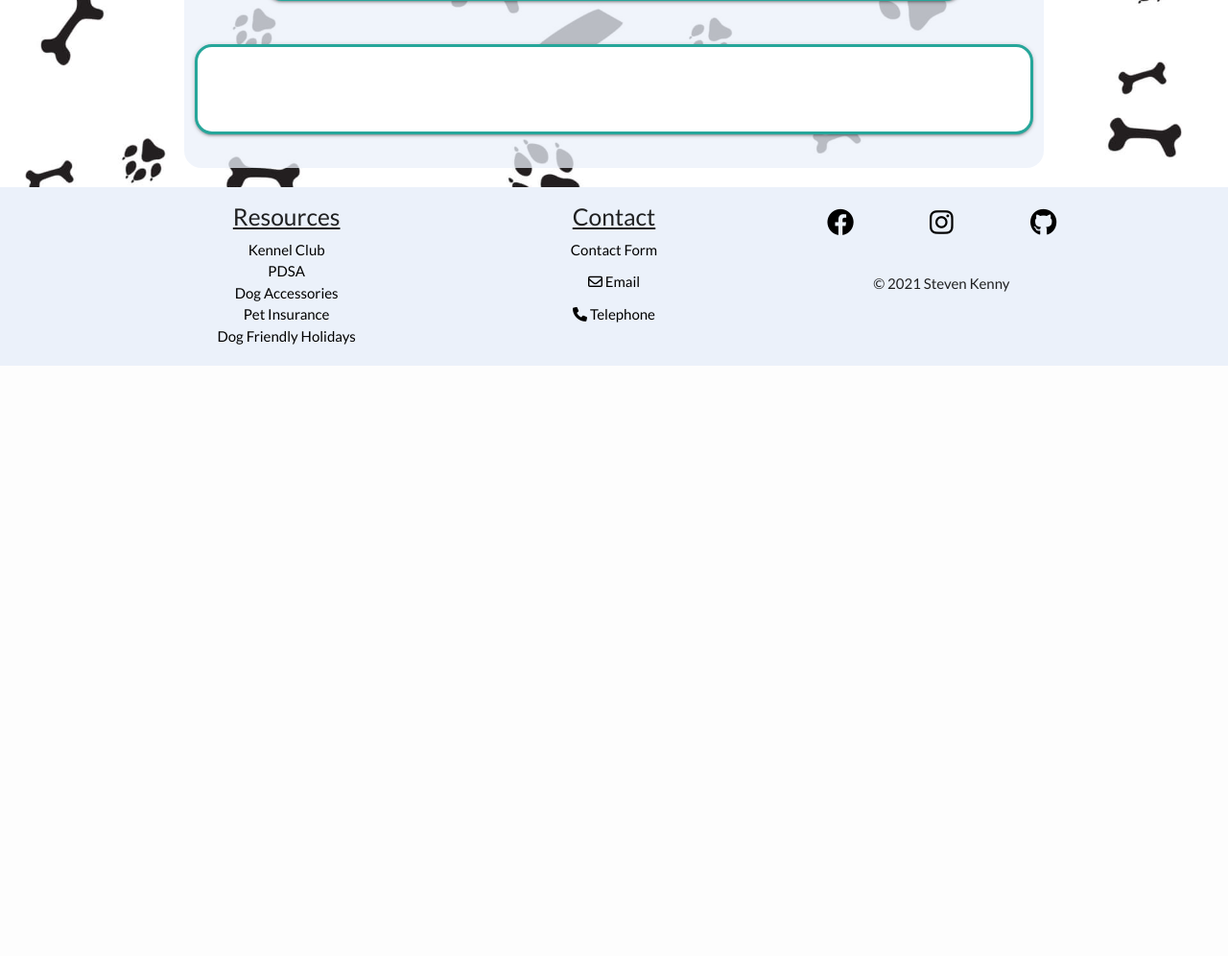
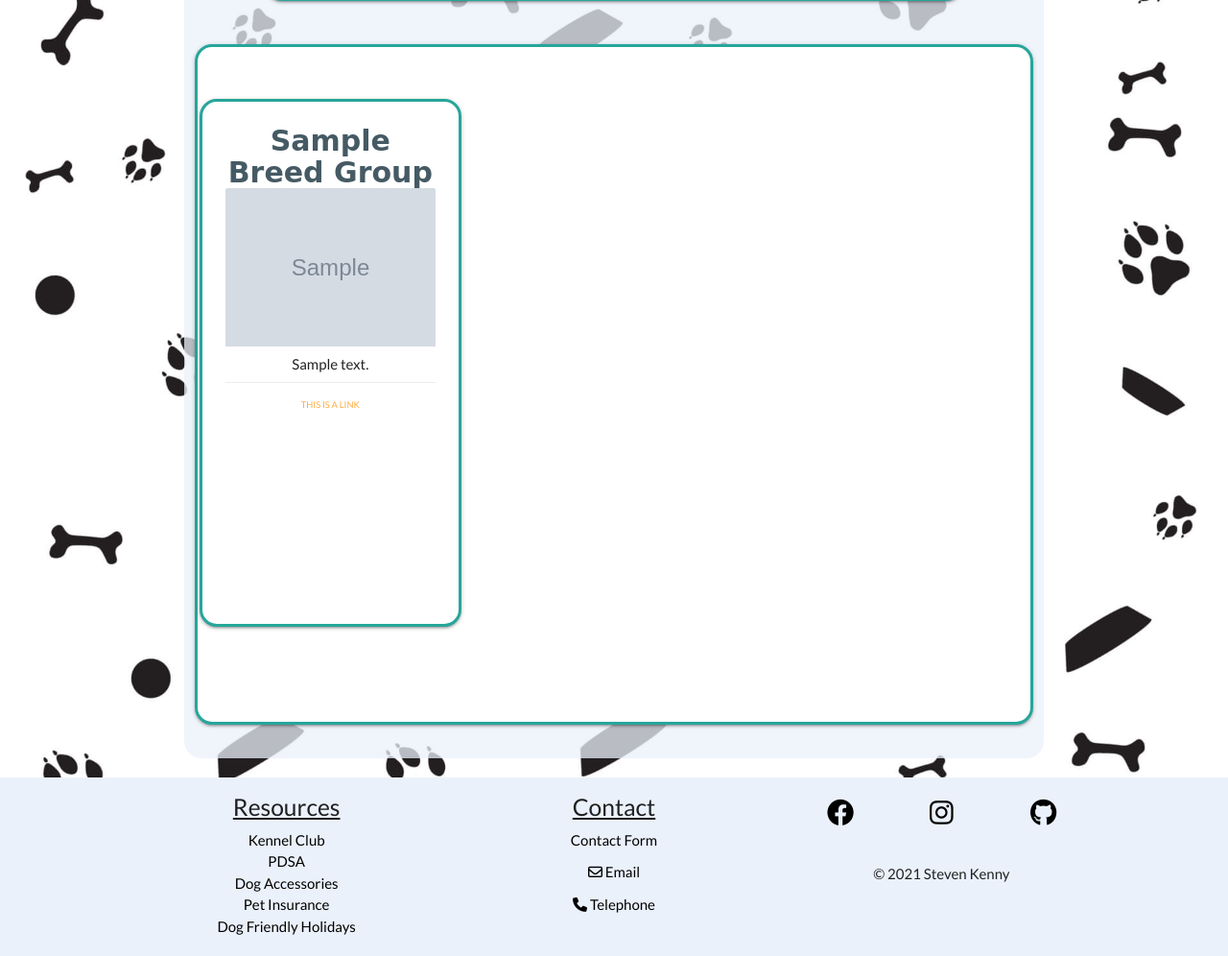
Before and after one commit to SteveKennyUK/pooch_pals, a Flask app: page /breed_groups in a window 1280 px wide. Shown: the part 954-1950 px from the top of the page at 96% size. Before the commit the page ends 1335 px from the top, so only its background shows below. Run offline with Flask 2, Linux system fonts and the light colour scheme; grey boxes marked "Sample" are stand-in pictures; a database or web service that is not in the repository returns one stand-in record (values such as "Sample title"); some libraries are stand-ins or nearby versions; some web fonts are replaced.

Commit message:
add card content to breed_groups page

```diff
--- a/static/css/style.css
+++ b/static/css/style.css
@@ -35,7 +35,8 @@ main {
 h1,
 h2,
 h3,
-#dog-title {
+#dog-title,
+#breed-title {
     font-family: 'Neucha', cursive;
     font-weight: 700;
     font-size: 3rem;
@@ -55,7 +56,8 @@ p {
 
 .card-reveal p,
 #dog-title,
-.no-results {
+.no-results,
+#breed-title {
     font-size: 2rem;
 }
 
@@ -74,6 +76,10 @@ p {
 
 .list-unstyled {
     list-style-type: none;
+}
+
+.p-0 {
+    padding: 0;
 }
 /*================================== Colours ==================================*/
 nav,
@@ -154,7 +160,15 @@ nav ul li a {
     margin: 0 auto;
     padding-bottom: 0.5rem;
 }
+/*-- breed_groups page cards --*/
+.breed-card {
+    height: 550px
+}
 
+.breed-card .card-content {
+    padding: 0.5rem;
+}
+/*-- dog_cards template cards --*/
 .profile-card {
     height: 500px;
 }
@@ -180,15 +194,6 @@ nav ul li a {
 .card .card-action a:not(.btn):not(.btn-large):not(.btn-small):not(.btn-large):not(.btn-floating) {
     margin: 0;
 }
-
-.view-dog-list p {
-    font-size: 1.5rem;
-    margin-top: 0.5rem;
-}
-
-.view-dog-list p i {
-    margin-right: 1.5rem;
-}
 /*================================== Add Dog Form ==================================*/
 .add-form-helper {
     font-size: 0.9rem;
@@ -206,6 +211,15 @@ nav ul li a {
 .view-card .card-reveal {
     position: relative;
     bottom: 0;
+}
+/*--- view_dog information lists styling ---*/
+.view-dog-list p {
+    font-size: 1.5rem;
+    margin-top: 0.5rem;
+}
+
+.view-dog-list p i {
+    margin-right: 1.5rem;
 }
 
 hr {
--- a/templates/add_dog.html
+++ b/templates/add_dog.html
@@ -34,7 +34,7 @@
                     </select>
                     <label for="breed_group" class="blue-grey-text text-darken-2">Breed Group</label>
                     <div class="add-form-helper">
-                        <em>Unsure? See <a href="#!">Breeds</a> page for guidance</em>
+                        <em>Unsure? See <a href="{{ url_for('breed_groups') }}">Breeds</a> page for guidance</em>
                     </div>
                 </div>
             </div>
--- a/templates/breed_groups.html
+++ b/templates/breed_groups.html
@@ -54,14 +54,31 @@
                         <div class="row">
                             <!-- If there are any breed profiles -->
                             {% if breeds|length > 0 %}
-
+                            <div class="row">
+                                {% for breed in breeds %}
+                                <div class="col s12 m6 l4">
+                                    <div class="card card-panel breed-card">
+                                        <h3 class="card-title" id="breed-title">{{ breed.breed_name|title }}</h3>
+                                        <div class="card-image">
+                                            <img src="{{ breed.image_url }}" alt="">
+                                        </div>
+                                        <div class="card-content">
+                                            <p class="p-0">{{ breed.description }}</p>
+                                        </div>
+                                        <div class="card-action">
+                                            <a href="#">This is a link</a>
+                                        </div>
+                                    </div>
+                                </div>
+                                {% endfor %}
+                            </div>
                             <!-- If there are no dog profiles -->
                             {% else %}
                             <div class="row center-align">
                                 <div class="col s12">
                                     <p class="no-results">No results found!</p>
                                     <p class="no-results">Please <a href="{{ url_for('all_dogs') }}">Contact</a>
-                                         us if problem persists</p>
+                                        us if problem persists</p>
                                 </div>
                             </div>
                             {% endif %}
```
